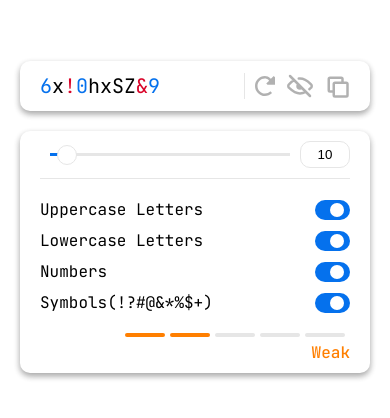
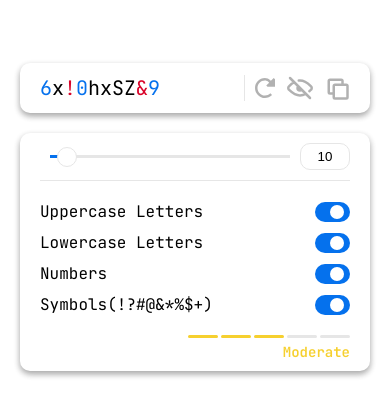
Before and after one commit to lindabgaa/passForge, a React (Vite) app: page / in a window 390 px wide. Shown: the part 190-608 px from the top of the page. Built offline with nearby package versions, Linux system fonts and the light colour scheme.

Commit message:
update PasswordStrength component & more..

```diff
--- a/src/App.css
+++ b/src/App.css
@@ -18,81 +18,6 @@ div.password-configuration-container {
   box-shadow: rgba(0, 0, 0, 0.16) 0px 3px 6px, rgba(0, 0, 0, 0.23) 0px 3px 6px;
 }
 
-div.password-strength-container {
-  width: 100%;
-
-  display: flex;
-  flex-direction: column;
-  align-items: end;
-}
-
-div.password-strength-bar {
-  margin-bottom: 0.5rem;
-  display: flex;
-}
-
-div.strength-bar-segment {
-  width: 4rem;
-  height: 0.4rem;
-  margin-right: 0.5rem;
-  border-radius: 1rem;
-  background-color: var(--clr-grey-100);
-}
-
-p.password-strength-text {
-  font-weight: 500;
-}
-
-div.strength-bar-segment:nth-child(1).very-weak {
-  background-color: var(--clr-red);
-}
-
-p.password-strength-text.very-weak {
-  color: var(--clr-red);
-}
-
-div.strength-bar-segment:nth-child(1).weak,
-div.strength-bar-segment:nth-child(2).weak {
-  background-color: var(--clr-orange);
-}
-
-p.password-strength-text.weak {
-  color: var(--clr-orange);
-}
-
-div.strength-bar-segment:nth-child(1).moderate,
-div.strength-bar-segment:nth-child(2).moderate,
-div.strength-bar-segment:nth-child(3).moderate {
-  background-color: var(--clr-yellow);
-}
-
-p.password-strength-text.moderate {
-  color: var(--clr-yellow);
-}
-
-div.strength-bar-segment:nth-child(1).strong,
-div.strength-bar-segment:nth-child(2).strong,
-div.strength-bar-segment:nth-child(3).strong,
-div.strength-bar-segment:nth-child(4).strong {
-  background-color: var(--clr-green-100);
-}
-
-p.password-strength-text.strong {
-  color: var(--clr-green-100);
-}
-
-div.strength-bar-segment:nth-child(1).very-strong,
-div.strength-bar-segment:nth-child(2).very-strong,
-div.strength-bar-segment:nth-child(3).very-strong,
-div.strength-bar-segment:nth-child(4).very-strong,
-div.strength-bar-segment:nth-child(5).very-strong {
-  background-color: var(--clr-green-200);
-}
-
-p.password-strength-text.very-strong {
-  color: var(--clr-green-200);
-}
-
 div.copy-feedback-container {
   width: 100%;
   height: 2rem;
--- a/src/App.jsx
+++ b/src/App.jsx
@@ -1,5 +1,5 @@
 // tools
-import { useState } from "react";
+import { useCallback, useState } from "react";
 
 // utils
 import { checkOption } from "./utils";
@@ -8,13 +8,13 @@ import { checkOption } from "./utils";
 import PasswordDisplay from "./components/PasswordDisplay/PasswordDisplay";
 import PasswordLength from "./components/PasswordLength/PasswordLength";
 import PasswordOptions from "./components/PasswordOptions/PasswordOptions";
+import PasswordStrength from "./components/PasswordStrength/PasswordStrength";
 
 // styles
 import "./App.css";
 
 export default function App() {
-  const [copySuccess, setCopySuccess] = useState(null);
-  const [passwordStrength, setPasswordStrength] = useState("");
+  // states
   const [passwordLength, setPasswordLength] = useState(10);
   const [passwordOptions, setPasswordOptions] = useState([
     {
@@ -42,36 +42,40 @@ export default function App() {
       disabled: false,
     },
   ]);
+  const [passwordStrength, setPasswordStrength] = useState("");
+  const [copySuccess, setCopySuccess] = useState(null);
 
-  const updateStrengthIndicator = () => {
-    const hasUppercase = checkOption(passwordOptions, "uppercase");
-    const hasLowerCase = checkOption(passwordOptions, "lowercase");
-    const hasNumbers = checkOption(passwordOptions, "numbers");
-    const hasSymbols = checkOption(passwordOptions, "symbols");
+  // ---- Function to update the strength indicator based on the password length and character types (options)
+  const updateStrengthIndicator = useCallback(() => {
+    const PASSWORD_STRENGTH = {
+      VERY_WEAK: "Very Weak",
+      WEAK: "Weak",
+      MODERATE: "Moderate",
+      STRONG: "Strong",
+      VERY_STRONG: "Very Strong",
+    };
 
-    if (
-      passwordLength > 18 &&
-      hasNumbers &&
-      hasSymbols &&
-      (hasUppercase || hasLowerCase)
-    ) {
-      setPasswordStrength("Very Strong");
-    } else if (
-      (passwordLength > 12 && hasNumbers && hasSymbols) ||
-      passwordLength > 25
-    ) {
-      setPasswordStrength("Strong");
-    } else if (
-      (passwordLength > 10 && (hasNumbers || hasSymbols)) ||
-      passwordLength > 15
-    ) {
-      setPasswordStrength("Moderate");
-    } else if (passwordLength < 10) {
-      setPasswordStrength("Very Weak");
-    } else {
-      setPasswordStrength("Weak");
-    }
-  };
+    let score = 0;
+
+    // Add points for length
+    if (passwordLength > 18) score += 3;
+    else if (passwordLength > 12) score += 2;
+    else if (passwordLength > 10) score += 1;
+
+    // Add points for character types
+    // checkOption verifies if a specific password option is enabled
+    if (checkOption(passwordOptions, "uppercase")) score += 1;
+    if (checkOption(passwordOptions, "lowercase")) score += 1;
+    if (checkOption(passwordOptions, "numbers")) score += 1;
+    if (checkOption(passwordOptions, "symbols")) score += 1;
+
+    // Determine strength based on the total score
+    if (score >= 6) setPasswordStrength(PASSWORD_STRENGTH.VERY_STRONG);
+    else if (score >= 5) setPasswordStrength(PASSWORD_STRENGTH.STRONG);
+    else if (score >= 4) setPasswordStrength(PASSWORD_STRENGTH.MODERATE);
+    else if (score >= 3) setPasswordStrength(PASSWORD_STRENGTH.WEAK);
+    else setPasswordStrength(PASSWORD_STRENGTH.VERY_WEAK);
+  }, [passwordOptions, passwordLength]);
 
   return (
     <main className="main-container">
@@ -93,80 +97,7 @@ export default function App() {
           setPasswordOptions={setPasswordOptions}
         />
 
-        <div className="password-strength-container">
-          <div className="password-strength-bar">
-            <div
-              className={`strength-bar-segment ${
-                passwordStrength === "Very Weak"
-                  ? "very-weak"
-                  : passwordStrength === "Weak"
-                  ? "weak"
-                  : passwordStrength === "Moderate"
-                  ? "moderate"
-                  : passwordStrength === "Strong"
-                  ? "strong"
-                  : passwordStrength === "Very Strong"
-                  ? "very-strong"
-                  : ""
-              }`}
-            ></div>
-            <div
-              className={`strength-bar-segment ${
-                passwordStrength === "Weak"
-                  ? "weak"
-                  : passwordStrength === "Moderate"
-                  ? "moderate"
-                  : passwordStrength === "Strong"
-                  ? "strong"
-                  : passwordStrength === "Very Strong"
-                  ? "very-strong"
-                  : ""
-              }`}
-            ></div>
-            <div
-              className={`strength-bar-segment ${
-                passwordStrength === "Moderate"
-                  ? "moderate"
-                  : passwordStrength === "Strong"
-                  ? "strong"
-                  : passwordStrength === "Very Strong"
-                  ? "very-strong"
-                  : ""
-              }`}
-            ></div>
-            <div
-              className={`strength-bar-segment ${
-                passwordStrength === "Strong"
-                  ? "strong"
-                  : passwordStrength === "Very Strong"
-                  ? "very-strong"
-                  : ""
-              }`}
-            ></div>
-            <div
-              className={`strength-bar-segment ${
-                passwordStrength === "Very Strong" ? "very-strong" : ""
-              }`}
-            ></div>
-          </div>
-          <p
-            className={`password-strength-text ${
-              passwordStrength === "Very Weak"
-                ? "very-weak"
-                : passwordStrength === "Weak"
-                ? "weak"
-                : passwordStrength === "Moderate"
-                ? "moderate"
-                : passwordStrength === "Strong"
-                ? "strong"
-                : passwordStrength === "Very Strong"
-                ? "very-strong"
-                : ""
-            }`}
-          >
-            {passwordStrength}
-          </p>
-        </div>
+        <PasswordStrength passwordStrength={passwordStrength} />
       </div>
 
       <div className="copy-feedback-container">
--- a/src/components/PasswordDisplay/PasswordDisplay.jsx
+++ b/src/components/PasswordDisplay/PasswordDisplay.jsx
@@ -146,7 +146,7 @@ export default function PasswordDisplay({
 
   return (
     <div className="password-display-container">
-      <p className="password-text">
+      <p className={`password-text ${isPasswordHidden ? "hidden" : ""}`}>
         {password.split("").map((char, index) => {
           return isPasswordHidden ? (
             "•"
--- /dev/null
+++ b/src/components/PasswordStrength/PasswordStrength.css
@@ -0,0 +1,92 @@
+div.password-strength-container {
+  width: 100%;
+
+  display: flex;
+  flex-direction: column;
+  align-items: end;
+}
+
+div.password-strength-bar {
+  margin-bottom: 0.5rem;
+  display: flex;
+}
+
+div.strength-bar-segment {
+  width: 4rem;
+  height: 0.4rem;
+  margin-right: 0.4rem;
+  border-radius: 1rem;
+  background-color: var(--clr-grey-100);
+}
+
+div.strength-bar-segment:last-child {
+  margin-right: 0;
+}
+
+@media screen and (max-width: 400px) {
+  div.strength-bar-segment {
+    width: 3rem;
+    height: 0.3rem;
+    margin-right: 0.3rem;
+  }
+}
+
+p.password-strength-text {
+  font-weight: 600;
+}
+
+@media screen and (max-width: 400px) {
+  p.password-strength-text {
+    font-size: 1.4rem;
+  }
+}
+
+div.strength-bar-segment:nth-child(1).very-weak {
+  background-color: var(--clr-red);
+}
+
+p.password-strength-text.very-weak {
+  color: var(--clr-red);
+}
+
+div.strength-bar-segment:nth-child(1).weak,
+div.strength-bar-segment:nth-child(2).weak {
+  background-color: var(--clr-orange);
+}
+
+p.password-strength-text.weak {
+  color: var(--clr-orange);
+}
+
+div.strength-bar-segment:nth-child(1).moderate,
+div.strength-bar-segment:nth-child(2).moderate,
+div.strength-bar-segment:nth-child(3).moderate {
+  background-color: var(--clr-yellow);
+}
+
+p.password-strength-text.moderate {
+  color: var(--clr-yellow);
+}
+
+div.strength-bar-segment:nth-child(1).strong,
+div.strength-bar-segment:nth-child(2).strong,
+div.strength-bar-segment:nth-child(3).strong,
+div.strength-bar-segment:nth-child(4).strong {
+  background-color: var(--clr-green-100);
+}
+
+p.password-strength-text.strong {
+  color: var(--clr-green-100);
+}
+
+div.strength-bar-segment:nth-child(1).very-strong,
+div.strength-bar-segment:nth-child(2).very-strong,
+div.strength-bar-segment:nth-child(3).very-strong,
+div.strength-bar-segment:nth-child(4).very-strong,
+div.strength-bar-segment:nth-child(5).very-strong {
+  background-color: var(--clr-green-200);
+}
+
+p.password-strength-text.very-strong {
+  color: var(--clr-green-200);
+}
--- /dev/null
+++ b/src/components/PasswordStrength/PasswordStrength.jsx
@@ -0,0 +1,57 @@
+// tools
+import PropTypes from "prop-types";
+
+// styles
+import "./PasswordStrength.css";
+
+export default function PasswordStrength({ passwordStrength }) {
+  // Helper function to get the appropriate CSS class based on password strength
+  const getPasswordStrengthClassName = (strength) => {
+    switch (strength) {
+      case "Very Weak":
+        return "very-weak";
+      case "Weak":
+        return "weak";
+      case "Moderate":
+        return "moderate";
+      case "Strong":
+        return "strong";
+      case "Very Strong":
+        return "very-strong";
+    }
+  };
+
+  return (
+    <div className="password-strength-container">
+      {/* Password strength bar */}
+      <div className="password-strength-bar">
+        {/* Create 5 segments for the strength bar */}
+        {[...Array(5)].map((_, index) => (
+          <div
+            key={index}
+            className={`strength-bar-segment
+              ${getPasswordStrengthClassName(passwordStrength)}`}
+          ></div>
+        ))}
+      </div>
+      {/* Display the password strength text */}
+      <p
+        className={`password-strength-text ${getPasswordStrengthClassName(
+          passwordStrength
+        )}`}
+      >
+        {passwordStrength}
+      </p>
+    </div>
+  );
+}
+
+PasswordStrength.propTypes = {
+  passwordStrength: PropTypes.oneOf([
+    "Very Weak",
+    "Weak",
+    "Moderate",
+    "Strong",
+    "Very Strong",
+  ]).isRequired,
+};
--- a/src/index.css
+++ b/src/index.css
@@ -32,6 +32,7 @@ html {
 }
 
 body {
+  font-weight: 400;
   font-size: 1.6rem;
   font-family: "JetBrains Mono", monospace;
   background-color: var(--clr-white);
```
Also changed, not shown: src/components/PasswordDisplay/PasswordDisplay.css (+17 -5 lines).
